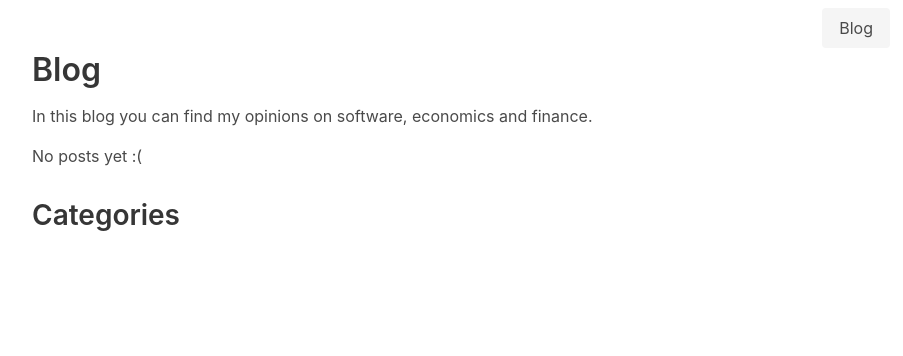
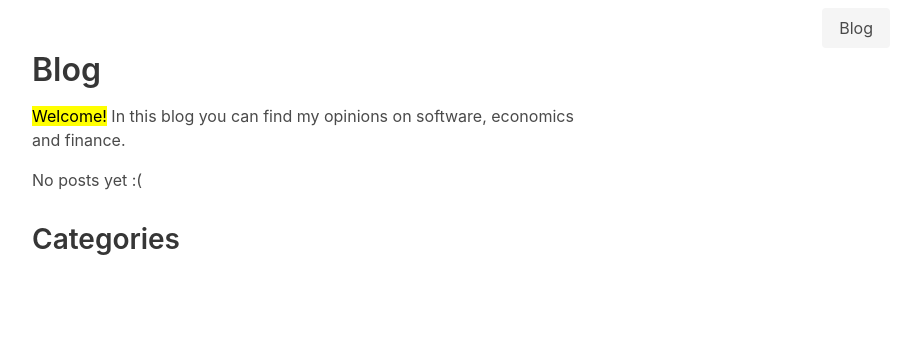
Before and after one commit to julianespinel/website, a Django app: template blog/templates/blog/index.html in a window 1280 px wide. Shown: the top 356 px of the page, without its empty margins (326-1229 px from the left). Run offline with Django 3.2, Linux system fonts and the light colour scheme; the template is opened without the code that fills it, so the values that code supplies are empty; some libraries are stand-ins or nearby versions.

Commit message:
Welcome our visitors

```diff
--- a/blog/templates/blog/index.html
+++ b/blog/templates/blog/index.html
@@ -5,7 +5,7 @@
 <h1>Blog</h1>
 
 <p>
-    In this blog you can find my opinions on software, economics and finance.
+    <mark>Welcome!</mark> In this blog you can find my opinions on software, economics and finance.
 </p>
 
 {% if posts %}
```
